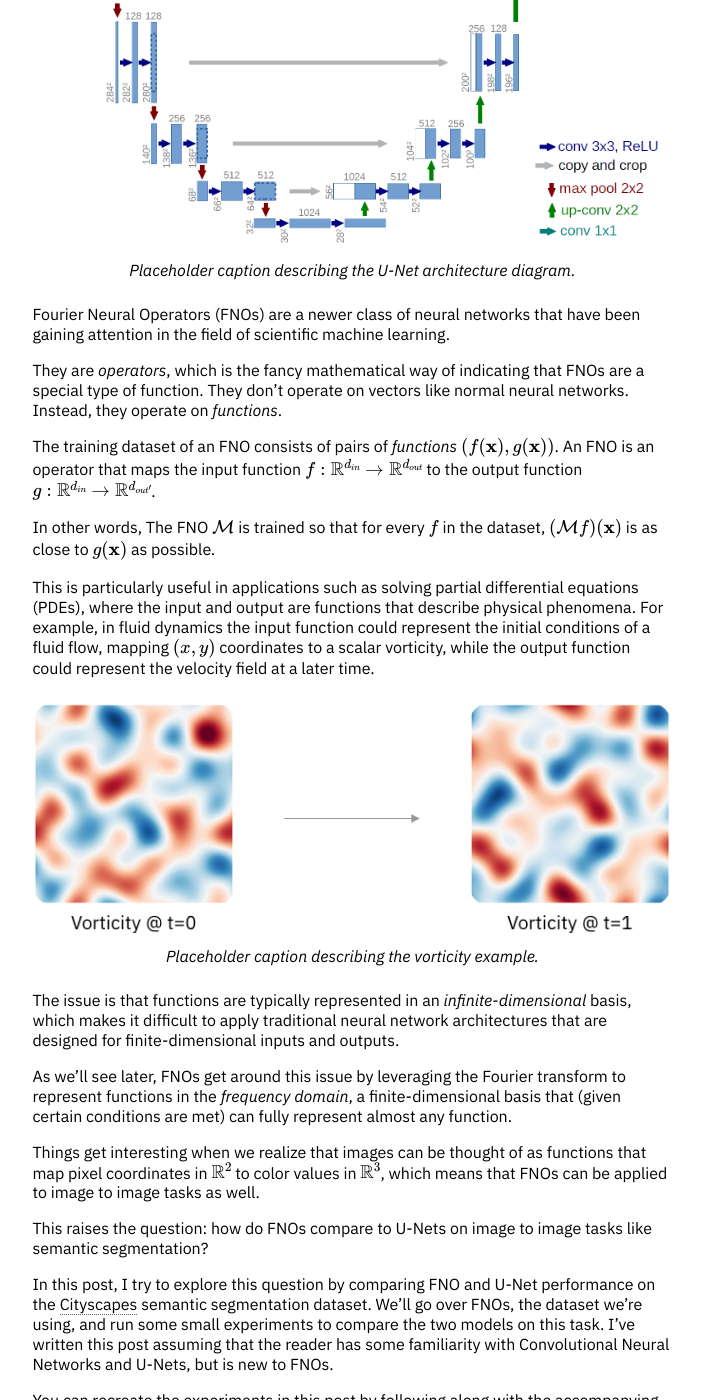
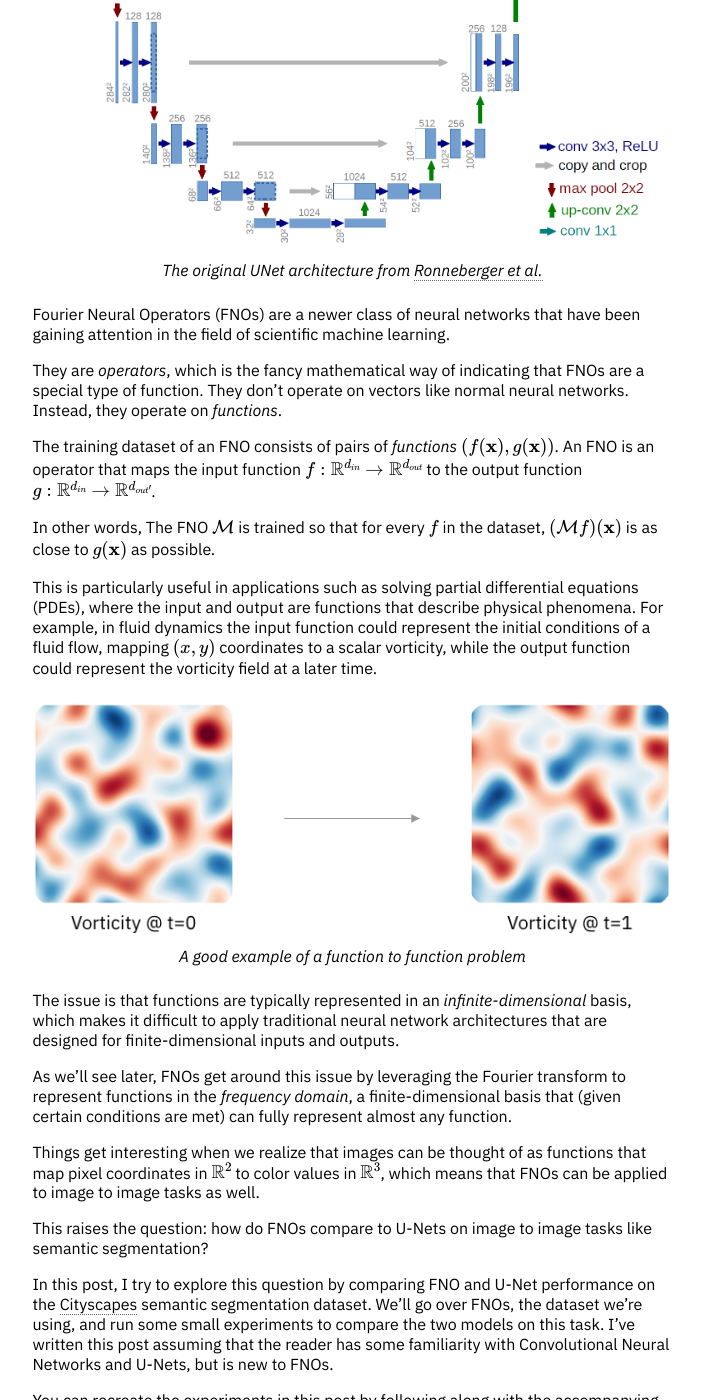
Before and after one commit to bell-boy/bell-boy.github.io, a Jekyll site: the page built from _posts/2026-04-03-fnos-vs-unets-a-comparision.md, in a window 1280 px wide and 1400 px high, scrolled down 1214 px. Shown: the whole window, without its empty margins (166-867 px from the left). Built offline with Jekyll 4.4.1, drawn with Linux system fonts in a browser that asks for light colours; some of the changed text lies outside the part shown.

Commit message:
captions

```diff
--- a/_posts/2026-04-03-fnos-vs-unets-a-comparision.md
+++ b/_posts/2026-04-03-fnos-vs-unets-a-comparision.md
@@ -18,7 +18,7 @@ Given an image $I \in \mathbb{R}^{H \times W \times C}$, the goal of semantic se
 
 <figure>
   <img src="{{ site.baseurl }}/assets/images/fno-unet/semantic-seg.png" alt="semantic segmentation">
-  <figcaption>Placeholder caption describing the semantic segmentation example.</figcaption>
+  <figcaption>adorable example</figcaption>
 </figure>
 
 Even with the rise of transformer-based architectures, UNets still remain a popular choice for image to image tasks, and have been used in a wide range of applications, from medical image analysis to satellite imagery.
@@ -29,7 +29,7 @@ The architecture also includes skip connections that allow the network to retain
 
 <figure>
   <img src="{{ site.baseurl }}/assets/images/fno-unet/u-net-architecture.png" alt="unet architecture">
-  <figcaption>Placeholder caption describing the U-Net architecture diagram.</figcaption>
+  <figcaption>The original UNet architecture from <a href="https://arxiv.org/abs/1505.04597">Ronneberger et al.</a></figcaption>
 </figure>
 
 Fourier Neural Operators (FNOs) are a newer class of neural networks that have been gaining attention in the field of scientific machine learning.
@@ -41,11 +41,11 @@ The training dataset of an FNO consists of pairs of _functions_ $(f(\mathbf{x}),
 In other words, The FNO $\mathcal{M}$ is trained so that for every $f$ in the dataset, $(\mathcal{M}f)(\mathbf{x})$ is as close to $g(\mathbf{x})$ as possible.
 
 This is particularly useful in applications such as solving partial differential equations (PDEs), where the input and output are functions that describe physical phenomena.
-For example, in fluid dynamics the input function could represent the initial conditions of a fluid flow, mapping $(x, y)$ coordinates to a scalar vorticity, while the output function could represent the velocity field at a later time.
+For example, in fluid dynamics the input function could represent the initial conditions of a fluid flow, mapping $(x, y)$ coordinates to a scalar vorticity, while the output function could represent the vorticity field at a later time.
 
 <figure>
   <img src="{{ site.baseurl }}/assets/images/fno-unet/vorticity.png" alt="semantic segmentation">
-  <figcaption>Placeholder caption describing the vorticity example.</figcaption>
+  <figcaption>A good example of a function to function problem</figcaption>
 </figure>
 
 The issue is that functions are typically represented in an _infinite-dimensional_ basis, which makes it difficult to apply traditional neural network architectures that are designed for finite-dimensional inputs and outputs.
@@ -103,7 +103,7 @@ The trade off is that each layer loses the ability to independently capture high
 
 <figure>
   <img src="{{ site.baseurl }}/assets/images/fno-unet/filters.png" alt="filters">
-  <figcaption>Placeholder caption describing the learned filters.</figcaption>
+  <figcaption>FNO filters vs CNN filters. The CNN filters are smaller since they're more local</figcaption>
 </figure>
 
 
@@ -130,7 +130,7 @@ The goal is to take a $128 \times 256$ image from the dataset and predict a $128
 
 <figure>
   <img src="{{ site.baseurl }}/assets/images/fno-unet/segmentation_example.png" alt="segmentation-example">
-  <figcaption>Placeholder caption describing a Cityscapes segmentation example.</figcaption>
+  <figcaption>a semantic segmentation example</figcaption>
 </figure>
 
 During training, I apply extensive augmentations (flips, shears, rotations, translations, etc) to the data to improve generalization performance.
@@ -171,12 +171,12 @@ Changes included:
 
 <figure>
   <img src="{{ site.baseurl }}/assets/images/fno-unet/fno-vs-unet-metrics.png" alt="metrics">
-  <figcaption>Placeholder caption describing the FNO vs U-Net training metrics.</figcaption>
+  <figcaption>unet ate down</figcaption>
 </figure>
 
 <figure>
   <img src="{{ site.baseurl }}/assets/images/fno-unet/fno-vs-unet-sample.png" alt="example">
-  <figcaption>Placeholder caption describing a sample FNO vs U-Net prediction.</figcaption>
+  <figcaption>predictions from both models on a sample from the validation set</figcaption>
 </figure>
 
 There is much more to do! The next step for really comparing performance is using [nightly torch code to squeeze out extra performance on complex ops](https://github.com/pytorch/pytorch/issues/125718) and trying out more architectural tweaks, but that's outside the scope of this post.
@@ -195,12 +195,12 @@ Below are the results of training both architectures on 14 epochs of the data, w
 
 <figure>
   <img src="{{ site.baseurl }}/assets/images/fno-unet/fcn.png" alt="metrics">
-  <figcaption>Placeholder caption describing the FCN vs FNO metrics.</figcaption>
+  <figcaption>fcn vs fno metrics.</figcaption>
 </figure>
 
 <figure>
   <img src="{{ site.baseurl }}/assets/images/fno-unet/fcn-img.png" alt="example">
-  <figcaption>Placeholder caption describing a sample FCN vs FNO prediction.</figcaption>
+  <figcaption>fcn vs fno comparison.</figcaption>
 </figure>
 
 They perform almost identically! Why?
@@ -218,12 +218,12 @@ Similarly to before, we'll train an FNO, UNet, and USS for 7 epochs with minimal
 
 <figure>
   <img src="{{ site.baseurl }}/assets/images/fno-unet/unet-sans-skip-curves.png" alt="metrics">
-  <figcaption>Placeholder caption describing the UNet Sans Skip training curves.</figcaption>
+  <figcaption>unet vs uss vs fno</figcaption>
 </figure>
 
 <figure>
   <img src="{{ site.baseurl }}/assets/images/fno-unet/unet-sans-skip-example.png" alt="example">
-  <figcaption>Placeholder caption describing a sample UNet Sans Skip prediction.</figcaption>
+  <figcaption>unet vs uss vs fno. notice the traditional fno green smear.</figcaption>
 </figure>
 
 Woah! There is a gap between the UNet and the USS, but it's small! This is pretty surprising to me, I expected the skip connections to be much more important for performance.
@@ -253,12 +253,12 @@ We'll again train an FNO, USS, a UFNO with naive downsampling, and a UFNO with m
 
 <figure>
   <img src="{{ site.baseurl }}/assets/images/fno-unet/4-model.png" alt="metrics">
-  <figcaption>Placeholder caption describing the four-model comparison metrics.</figcaption>
+  <figcaption>4 model death match</figcaption>
 </figure>
 
 <figure>
   <img src="{{ site.baseurl }}/assets/images/fno-unet/4-model-comp.png" alt="example">
-  <figcaption>Placeholder caption describing a sample four-model comparison.</figcaption>
+  <figcaption>we couldn't get rid of the green smear.</figcaption>
 </figure>
 
 So... that didn't work! The max pool outperformed the Naive downsampling, but both were pretty bad and underperformed the naive FNO!
```
